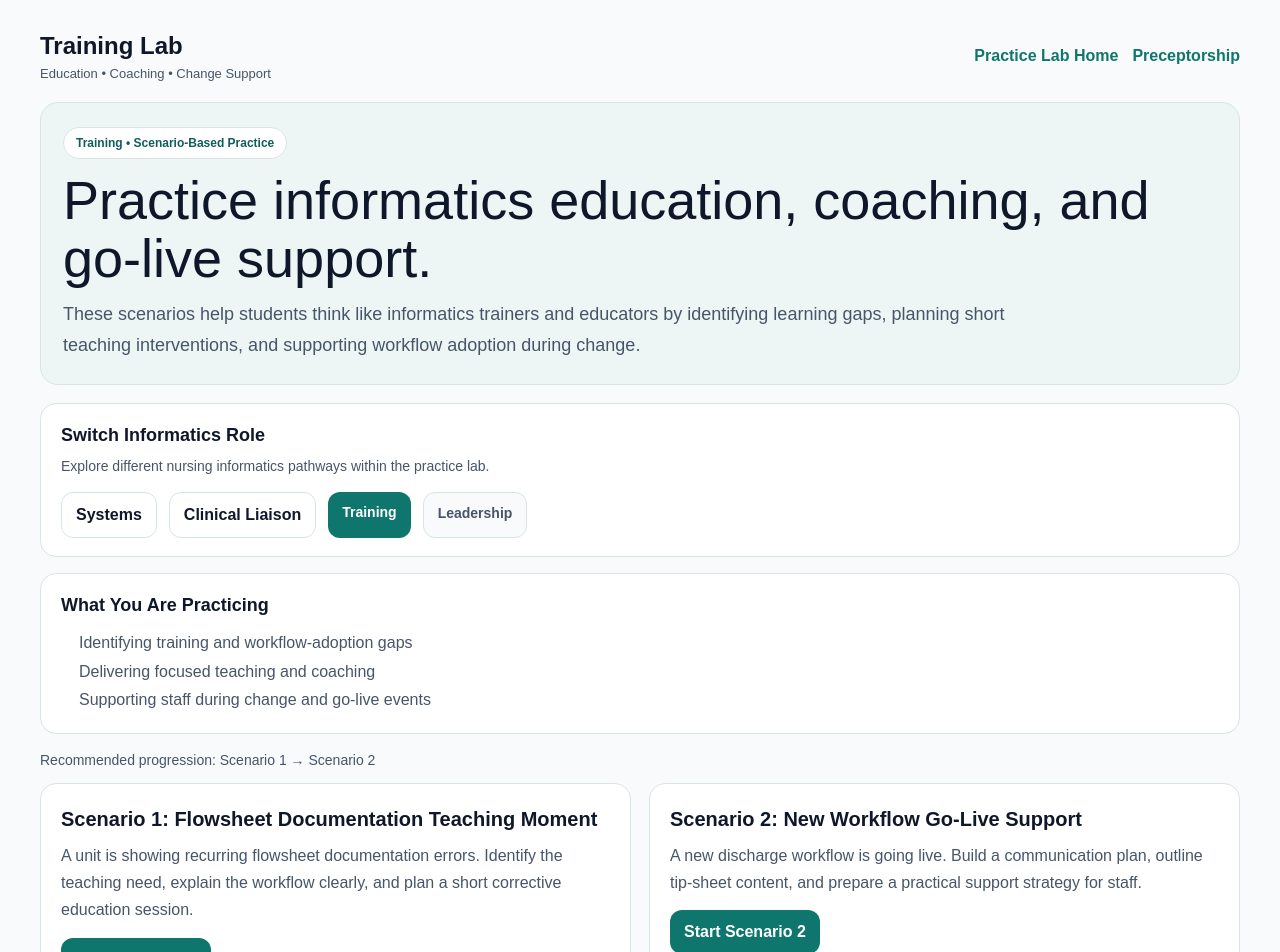
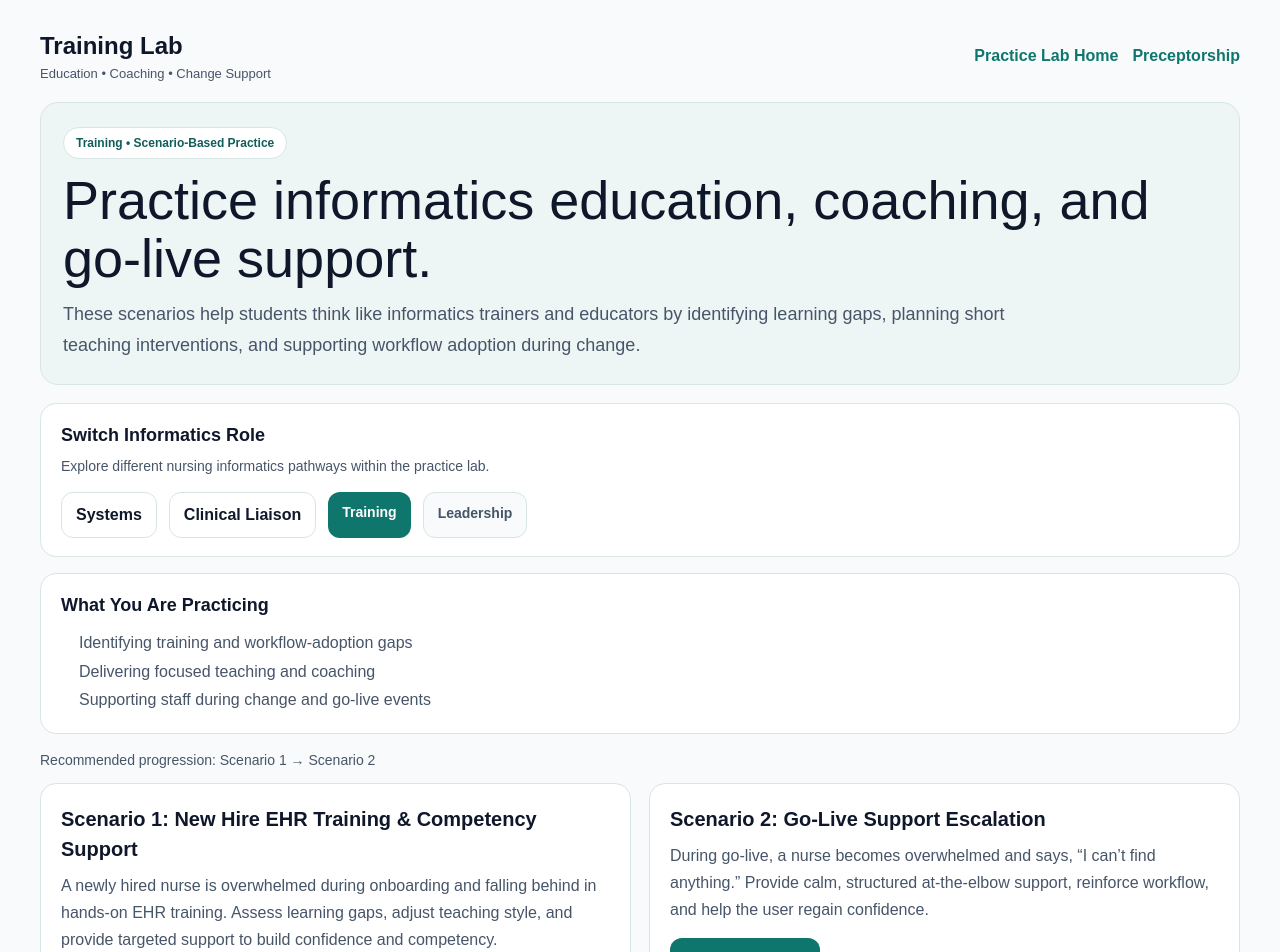
Before and after one commit to bamao33-hub/nursebridge-web, a Next.js app: page /practice-lab/training in a window 1280 px wide. Shown: the top 952 px of the page. Built offline with nearby package versions, Linux system fonts and the light colour scheme.

Commit message:
Update page.tsx

```diff
--- a/app/practice-lab/training/page.tsx
+++ b/app/practice-lab/training/page.tsx
@@ -203,11 +203,11 @@ export default function TrainingLabPage() {
         >
           <div style={cardStyle}>
   <div style={{ fontWeight: 800, fontSize: 20, marginBottom: 8 }}>
-              Scenario 1: Flowsheet Documentation Teaching Moment
+    Scenario 1: New Hire EHR Training & Competency Support
   </div>
   <div style={{ color: COLORS.muted, lineHeight: 1.7, marginBottom: 14 }}>
-              A unit is showing recurring flowsheet documentation errors. Identify the teaching
-              need, explain the workflow clearly, and plan a short corrective education session.
+    A newly hired nurse is overwhelmed during onboarding and falling behind in hands-on EHR training.
+    Assess learning gaps, adjust teaching style, and provide targeted support to build confidence and competency.
   </div>
 
   <div style={{ display: "flex", gap: 10, flexWrap: "wrap" }}>
@@ -219,11 +219,11 @@ export default function TrainingLabPage() {
 
           <div style={cardStyle}>
   <div style={{ fontWeight: 800, fontSize: 20, marginBottom: 8 }}>
-              Scenario 2: New Workflow Go-Live Support
+    Scenario 2: Go-Live Support Escalation
   </div>
   <div style={{ color: COLORS.muted, lineHeight: 1.7, marginBottom: 14 }}>
-              A new discharge workflow is going live. Build a communication plan, outline
-              tip-sheet content, and prepare a practical support strategy for staff.
+    During go-live, a nurse becomes overwhelmed and says, “I can’t find anything.” Provide calm,
+    structured at-the-elbow support, reinforce workflow, and help the user regain confidence.
   </div>
 
   <div style={{ display: "flex", gap: 10, flexWrap: "wrap" }}>
```
Lines whose indentation alone changed are shown as unchanged.
